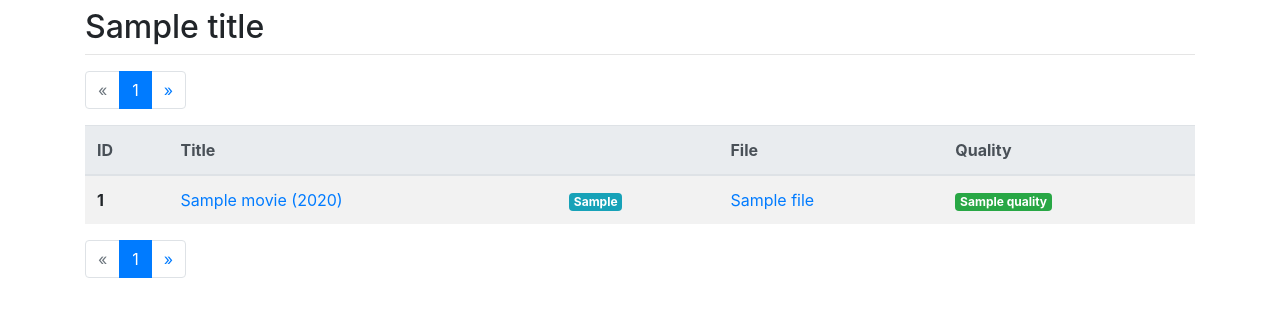
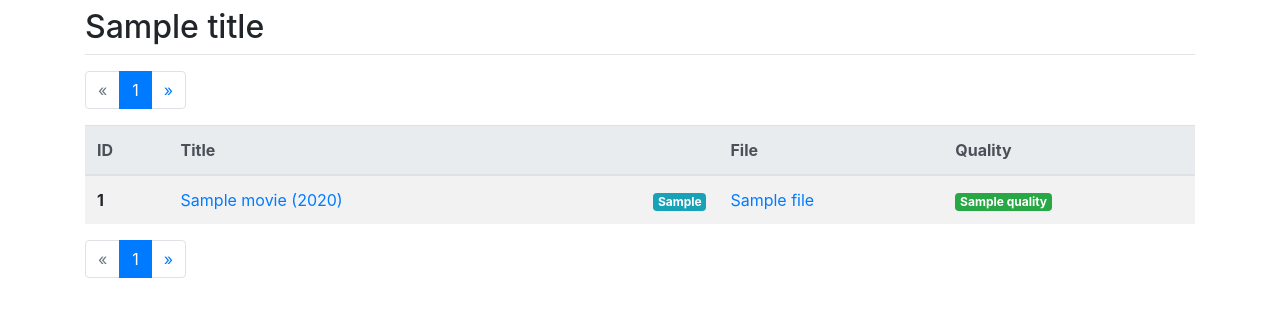
Before and after one commit to gfitzp/fitzflix, a Python web app: template app/templates/files.html in a window 1280 px wide. Shown: the part 56-373 px from the top of the page. Run offline with Jinja, Linux system fonts and the light colour scheme; the template is opened without the code that fills it: most values are stand-ins (such as "Sample title", 1, 10 or a date in 2020); some libraries are stand-ins or nearby versions.

Commit message:
Adjust formatting on Files table

```diff
--- a/app/templates/files.html
+++ b/app/templates/files.html
@@ -48,7 +48,7 @@
 						<a href="{{ url_for('main.tv', series_id=tv.id) }}">{{ tv.tmdb_name if tv.tmdb_name else tv.title }}</a>
 					{% endif %}
 				</td>
-				<td class="align-middle">{% if feature.feature_type %}<span class="badge badge-info">{{ feature.feature_type }}</span>{% endif %}</td>
+				<td class="align-middle text-right">{% if feature.feature_type %}<span class="badge badge-info">{{ feature.feature_type }}</span>{% endif %}</td>
 				<td class="align-middle"><a href="{{ url_for('main.file', file_id=file.id) }}">{{ file.basename }}</a></td>
 				<td class="align-middle">{% if rank == 1 %}<span class="badge badge-success">{% elif file.quality.physical_media == 1 %}<span class="badge badge-warning">{% else %}<span class="badge badge-light">{% endif %}{{ quality.quality_title }}</span></td>
 			</tr>
```
